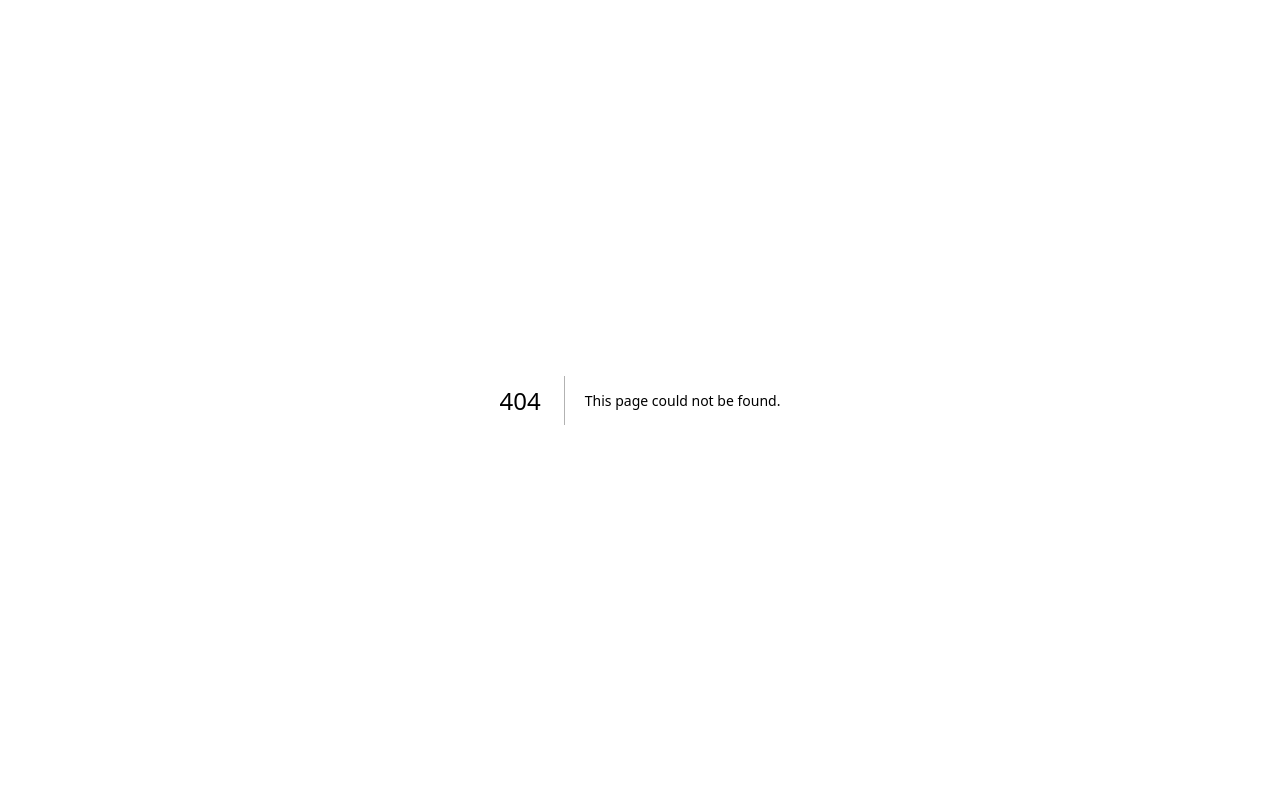
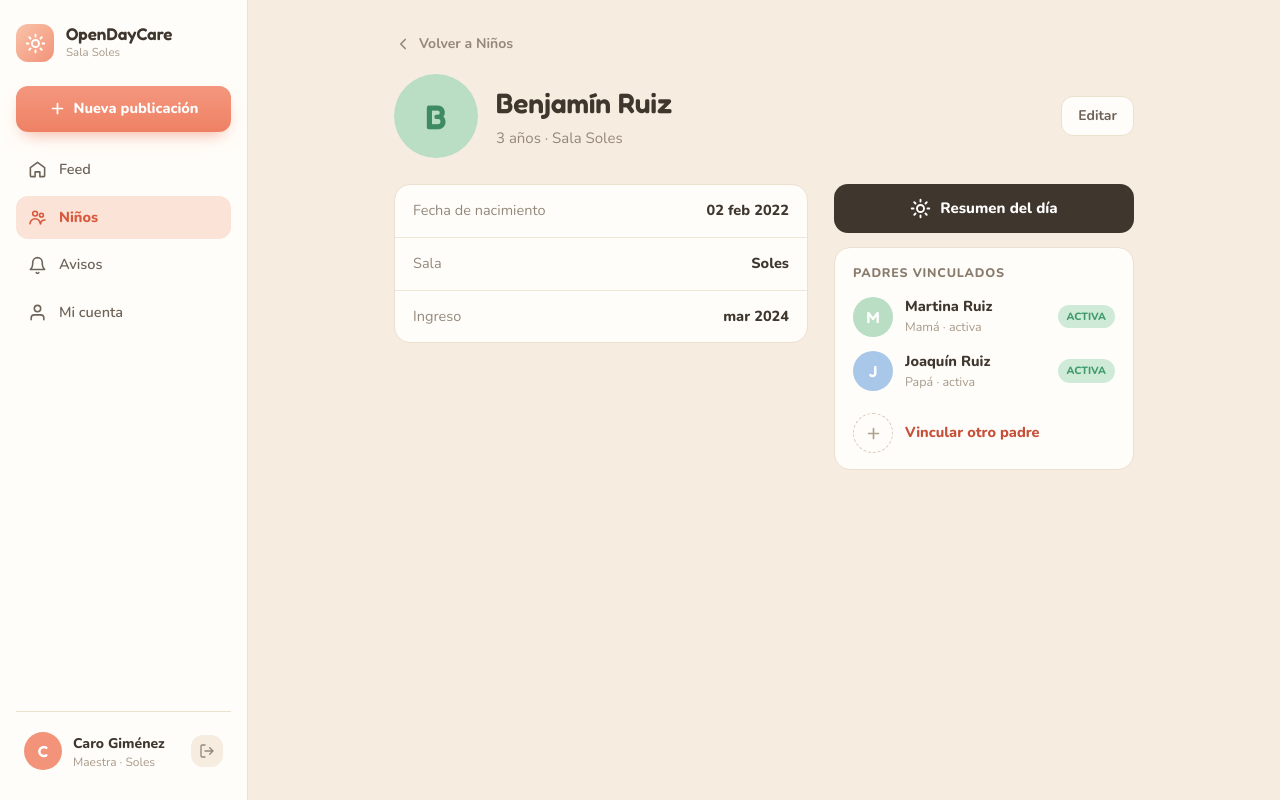
Before and after one commit to DiegoDom/opencode-daycare, a Next.js app: page /ninos/benjamin-ruiz in a window 1280 px wide. Before the commit this address had no page. Built offline with nearby package versions, Linux system fonts and the light colour scheme.

Commit message:
Step 6 completed

```diff
--- /dev/null
+++ b/app/ninos/[id]/page.tsx
@@ -0,0 +1,44 @@
+import { notFound } from "next/navigation";
+import KidDataCard from "@/components/kid-data-card";
+import KidNoteCard from "@/components/kid-note-card";
+import KidParentsCard from "@/components/kid-parents-card";
+import KidProfileHeader from "@/components/kid-profile-header";
+import KidSummaryCard from "@/components/kid-summary-card";
+import Sidebar from "@/components/sidebar";
+import { getFeedData } from "@/lib/feed";
+import { getKidById, getKids } from "@/lib/kids";
+
+export function generateStaticParams() {
+  return getKids().map((kid) => ({ id: kid.id }));
+}
+
+export default async function KidProfilePage({ params }: PageProps<"/ninos/[id]">) {
+  const { id } = await params;
+  const kid = getKidById(id);
+  if (!kid) notFound();
+
+  const currentUser = getFeedData().currentUser;
+
+  return (
+    <div className="flex min-h-screen flex-col bg-canvas lg:h-screen lg:flex-row lg:overflow-hidden">
+      <Sidebar user={currentUser} />
+      <main className="min-w-0 flex-1 lg:h-screen lg:overflow-y-auto">
+        <div className="mx-auto w-full max-w-[820px] px-10 py-[34px] pb-20">
+          <KidProfileHeader kid={kid} />
+
+          <div className="mt-[26px] flex flex-col gap-[18px] md:flex-row md:items-start md:gap-[26px]">
+            <div className="flex min-w-0 flex-col gap-[18px] md:flex-1">
+              {kid.note ? <KidNoteCard note={kid.note} /> : null}
+              <KidDataCard kid={kid} />
+            </div>
+
+            <div className="flex flex-col gap-[14px] md:w-[300px] md:flex-none">
+              <KidSummaryCard />
+              <KidParentsCard kid={kid} />
+            </div>
+          </div>
+        </div>
+      </main>
+    </div>
+  );
+}
--- /dev/null
+++ b/components/kid-data-card.tsx
@@ -0,0 +1,25 @@
+import type { Kid } from "@/lib/kids";
+
+const ROWS: { label: string; key: keyof Pick<Kid, "birthDate" | "room" | "enrollmentDate"> }[] = [
+  { label: "Fecha de nacimiento", key: "birthDate" },
+  { label: "Sala", key: "room" },
+  { label: "Ingreso", key: "enrollmentDate" },
+];
+
+export default function KidDataCard({ kid }: { kid: Kid }) {
+  return (
+    <div className="overflow-hidden rounded-2xl border border-line bg-card">
+      {ROWS.map((row, index) => (
+        <div
+          key={row.label}
+          className={`flex items-center justify-between px-[18px] py-[15px] ${
+            index < ROWS.length - 1 ? "border-b border-line-soft" : ""
+          }`}
+        >
+          <span className="text-[14.5px] text-muted">{row.label}</span>
+          <span className="text-[14.5px] font-extrabold text-ink">{kid[row.key]}</span>
+        </div>
+      ))}
+    </div>
+  );
+}
--- /dev/null
+++ b/components/kid-note-card.tsx
@@ -0,0 +1,16 @@
+import type { KidNote } from "@/lib/kids";
+import { AlertIcon } from "./icons";
+
+export default function KidNoteCard({ note }: { note: KidNote }) {
+  return (
+    <div className="flex gap-[14px] rounded-2xl bg-[#FBDAD6] px-[18px] py-4">
+      <span className="flex h-10 w-10 flex-none items-center justify-center rounded-[11px] bg-[#F4A8A0] text-white">
+        <AlertIcon />
+      </span>
+      <div className="min-w-0">
+        <div className="mb-[2px] text-[15px] font-extrabold text-[#C5413A]">{note.title}</div>
+        <div className="text-[14.5px] leading-[1.5] text-[#B25249]">{note.text}</div>
+      </div>
+    </div>
+  );
+}
--- /dev/null
+++ b/components/kid-parents-card.tsx
@@ -0,0 +1,50 @@
+import type { Kid } from "@/lib/kids";
+import { PlusIcon } from "./icons";
+
+const STATUS_CLASSES: Record<Kid["parents"][number]["statusLabel"], string> = {
+  ACTIVA: "bg-badge-green-bg text-badge-green",
+  PENDIENTE: "bg-[#F7E7A6] text-[#9A7B1E]",
+};
+
+export default function KidParentsCard({ kid }: { kid: Kid }) {
+  return (
+    <div className="rounded-2xl border border-line bg-card px-[18px] py-4">
+      <div className="mb-[14px] text-[12.5px] font-extrabold tracking-[0.8px] text-[#8A7C6D]">
+        PADRES VINCULADOS
+      </div>
+
+      <div className="flex flex-col gap-[14px]">
+        {kid.parents.map((parent) => (
+          <div key={parent.name} className="flex items-center gap-3">
+            <div
+              className="flex h-10 w-10 flex-none items-center justify-center rounded-full font-display text-base font-semibold"
+              style={{ backgroundColor: parent.avatarBg, color: parent.avatarColor }}
+            >
+              {parent.initials}
+            </div>
+            <div className="min-w-0 flex-1">
+              <div className="truncate text-[14.5px] font-extrabold text-ink">{parent.name}</div>
+              <div className="text-[12.5px] text-faint">
+                {parent.role} · {parent.status}
+              </div>
+            </div>
+            <span
+              className={`flex-none rounded-full px-[9px] py-1 text-[10.5px] font-extrabold ${STATUS_CLASSES[parent.statusLabel]}`}
+            >
+              {parent.statusLabel}
+            </span>
+          </div>
+        ))}
+
+        <button type="button" className="flex items-center gap-3 pt-2 text-left">
+          <span className="flex h-10 w-10 flex-none items-center justify-center rounded-full border-[1.5px] border-dashed border-[#D8CBBA] text-[#B0A290]">
+            <PlusIcon />
+          </span>
+          <span className="font-extrabold text-[14.5px] text-terracotta-deep">
+            Vincular otro padre
+          </span>
+        </button>
+      </div>
+    </div>
+  );
+}
--- /dev/null
+++ b/components/kid-profile-header.tsx
@@ -0,0 +1,38 @@
+import Link from "next/link";
+import type { Kid } from "@/lib/kids";
+import { ArrowLeftIcon } from "./icons";
+
+export default function KidProfileHeader({ kid }: { kid: Kid }) {
+  return (
+    <>
+      <Link
+        href="/ninos"
+        className="mb-5 flex items-center gap-[7px] text-sm font-bold text-muted"
+      >
+        <ArrowLeftIcon />
+        Volver a Niños
+      </Link>
+
+      <div className="flex items-center gap-[18px]">
+        <div
+          className="flex h-[84px] w-[84px] flex-none items-center justify-center rounded-full font-display text-[34px] font-semibold"
+          style={{ backgroundColor: kid.avatarBg, color: kid.avatarColor }}
+        >
+          {kid.initials}
+        </div>
+        <div className="min-w-0 flex-1">
+          <h1 className="truncate font-display text-[28px] font-semibold text-ink">{kid.name}</h1>
+          <p className="mt-[3px] text-[15px] text-muted">
+            {kid.age} años · Sala {kid.room}
+          </p>
+        </div>
+        <button
+          type="button"
+          className="flex-none rounded-xl border-[1.5px] border-line bg-card px-4 py-[9px] text-sm font-bold text-sand"
+        >
+          Editar
+        </button>
+      </div>
+    </>
+  );
+}
--- /dev/null
+++ b/components/kid-summary-card.tsx
@@ -0,0 +1,13 @@
+import { LogoIcon } from "./icons";
+
+export default function KidSummaryCard() {
+  return (
+    <button
+      type="button"
+      className="flex w-full items-center justify-center gap-[9px] rounded-[14px] bg-ink px-4 py-[13px] text-[15px] font-extrabold text-white"
+    >
+      <LogoIcon />
+      Resumen del día
+    </button>
+  );
+}
```
